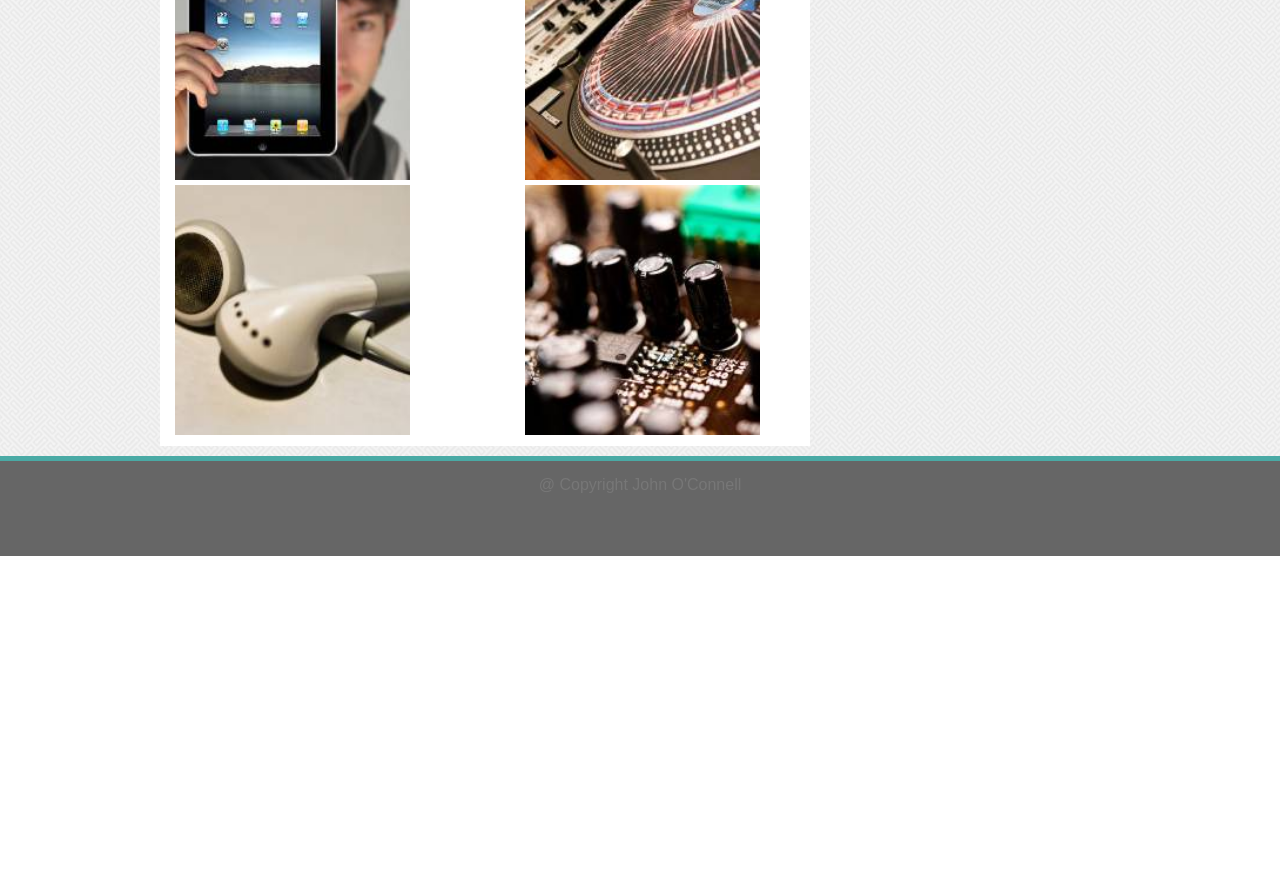
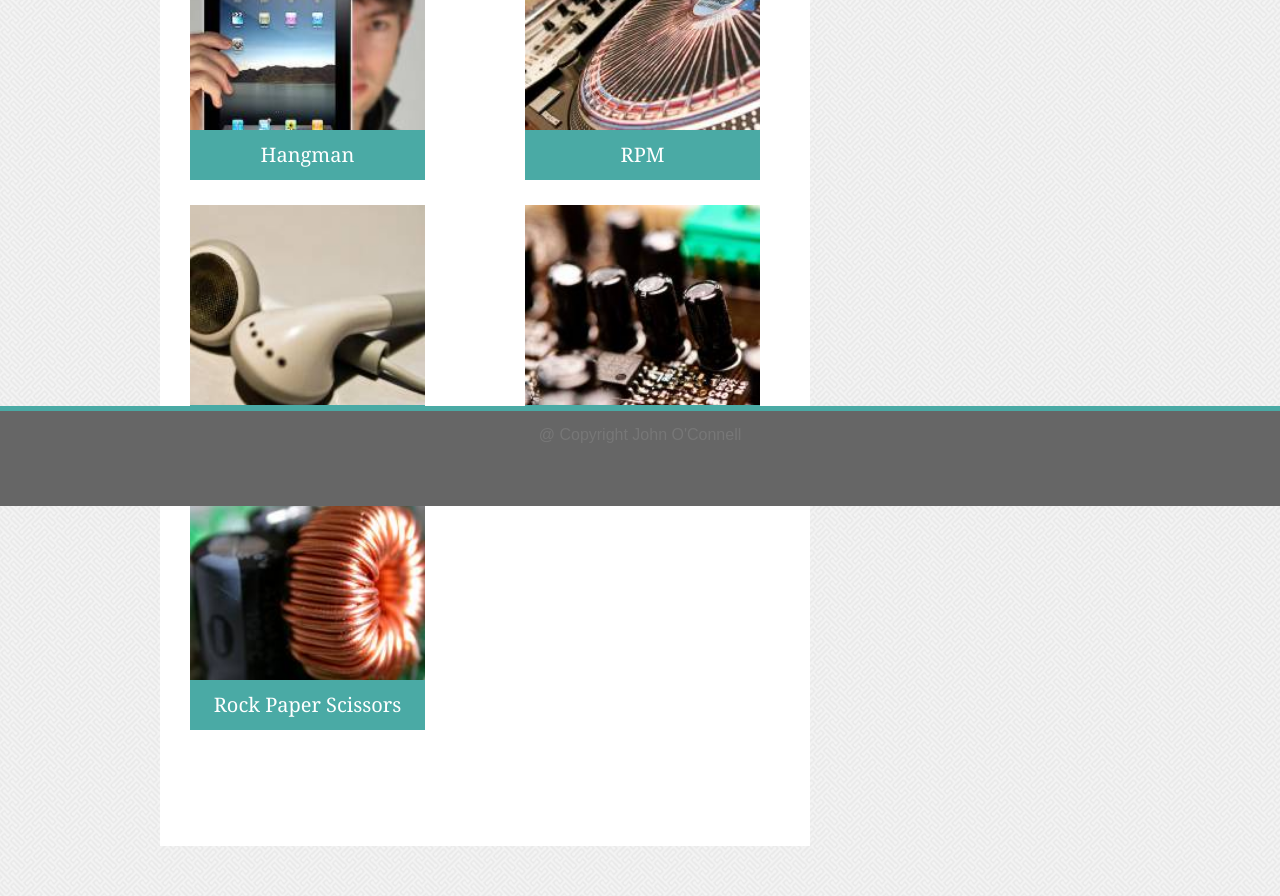
Before and after one commit to jmoc1181/Basic-Portfolio, a plain HTML site: page portfolio.html in a window 1280 px wide. Shown: the part 294-1190 px from the top of the page. Before the commit the page ends 850 px from the top, so only its background shows below. Drawn offline with Linux system fonts and the light colour scheme.

```diff
--- a/assets/css/style.css
+++ b/assets/css/style.css
@@ -2,6 +2,7 @@
 * {
   box-sizing: border-box;
 }
+
 
 .wrapper {
   width: 960px;
@@ -96,10 +97,11 @@ a {
   .portfolio {
 	background-color: white;
 	width: 650px;
-	height: 600px;
+	height: 1000px;
 	margin-top: 40px;
 	padding: 20px 0 0 15px;
 	float: left;
+	margin-bottom: 50px;
 
  }
 
@@ -133,8 +135,21 @@ a {
 
 .hangman {
 		float: left;
+		margin-left: 15px;
+	 }
 
-	 }
+.tealbox {
+		position: absolute;
+		margin-top: 200px;
+		width: 235px;
+		height: 50px;
+		background-color: #4aaaa5;
+		font-family: 'Georgia', Times, Times New Roman, serif;
+		text-align: center;
+		padding-top: 15px;
+		color: white;
+		font-size: 20px;
+}
 
 .rpg {
 
@@ -144,21 +159,29 @@ a {
 
 .trivia {
 	float: left;
-	margin-top: 5px;
-
+	margin-top: 25px;
+	margin-left: 15px;
 
  }
+
+.coil {
+	float: left;
+	margin-top: 25px;
+	margin-left: 15px;
+
+ }
+
 
 .info {
 
 	float: right;
-	margin-top: 5px;
+	margin-top: 25px;
 	 }
 
 
 .footer {
-  position:absolute;
-  bottom:-50px;
+  position:fixed;
+  bottom: 0px;
   width: 100%;
   height: 100px;
   padding: 1rem;
--- a/portfolio.html
+++ b/portfolio.html
@@ -28,21 +28,32 @@
 
 											<div class="hangman">
 													<img src="./assets/images/image5.jpg" width="250" height="250">
+													<div class="tealbox">Hangman</div>
 											</div>
 
 											<div class="rpg">
 													<img src="./assets/images/image1.jpg" width="250" height="250">
+													<div class="tealbox">RPM</div>
 											</div>
 
 											<div class="trivia">
 													<img src="./assets/images/image2.jpg" width="250" height="250">
+													<div class="tealbox">Trivia</div>
 
 											</div>
 
 											<div class="info">
 													<img src="./assets/images/image3.jpg" width="250" height="250">
+													<div class="tealbox">Rutgers</div>
 
 											</div>
+
+											<div class="coil">
+													<img src="./assets/images/image6.jpg" width="250" height="250">
+													<div class="tealbox">Rock Paper Scissors</div>
+
+											</div>
+
 
 								</div>
 							</div>
@@ -53,13 +64,13 @@
 								<div class="style2"><br></div>
 								<div class="social">
 									<a href="https://github.com/jmoc1181">
-									<img src="https://github.com/jmoc1181/Basic-Portfolio/blob/master/assets/images/github.png?raw=true"  width="64" height="64"/></a>
+									<img src="./assets/images/github.png" width="64" height="64"/></a>
 
 									<a href="https://www.linkedin.com/in/joconnellchicago/">
-									<img src="https://github.com/jmoc1181/Basic-Portfolio/blob/master/assets/images/linkedin.png?raw=true" width="64" height="64"/></a>
+									<img src="./assets/images/linkedin.png" width="64" height="64"/></a>
 
 
-									<a href="https://stackoverflow.com/users/7669856/john-oconnell"><img src="https://github.com/jmoc1181/Basic-Portfolio/blob/master/assets/images/stack.png?raw=true"  width="64" height="64"/></a>
+									<a href="https://stackoverflow.com/users/7669856/john-oconnell"><img src="./assets/images/stack.png"  width="64" height="64"/></a>
 
 									</div>
 							</div>
```
Also changed, not shown: index.html (+6 -3 lines), assets/images/github.svg (added), assets/images/image6.jpg (added).
